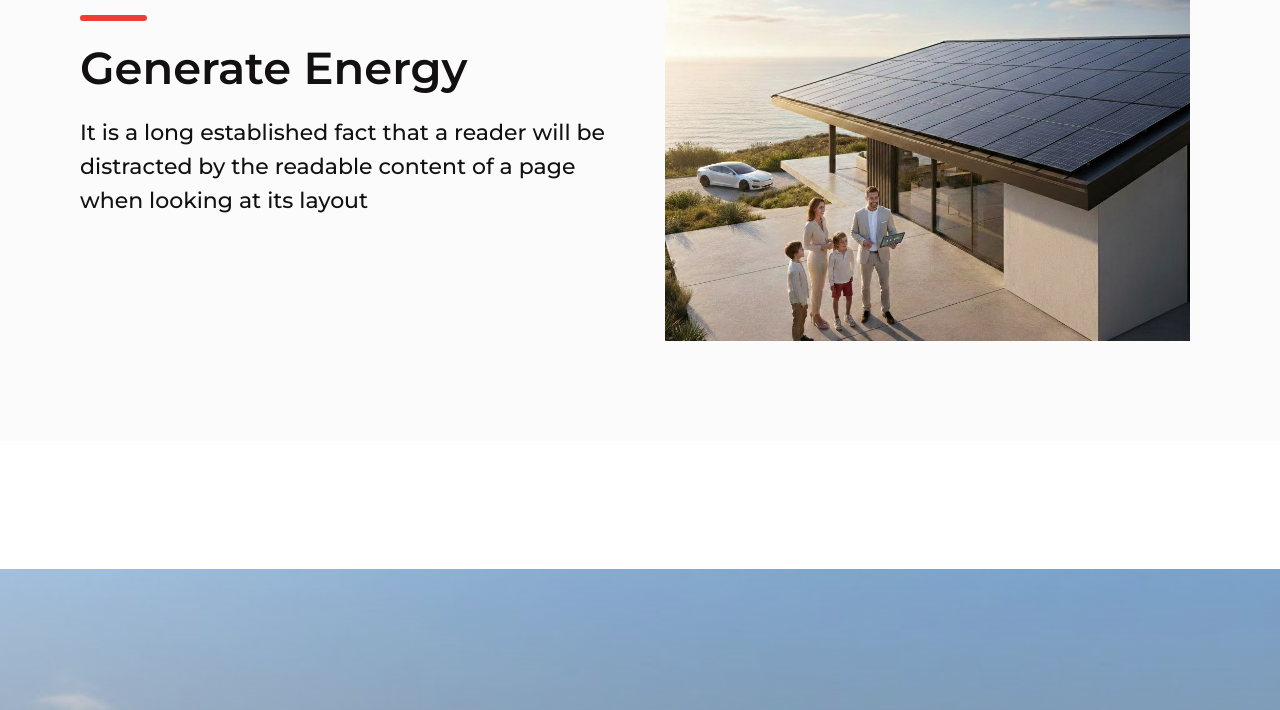
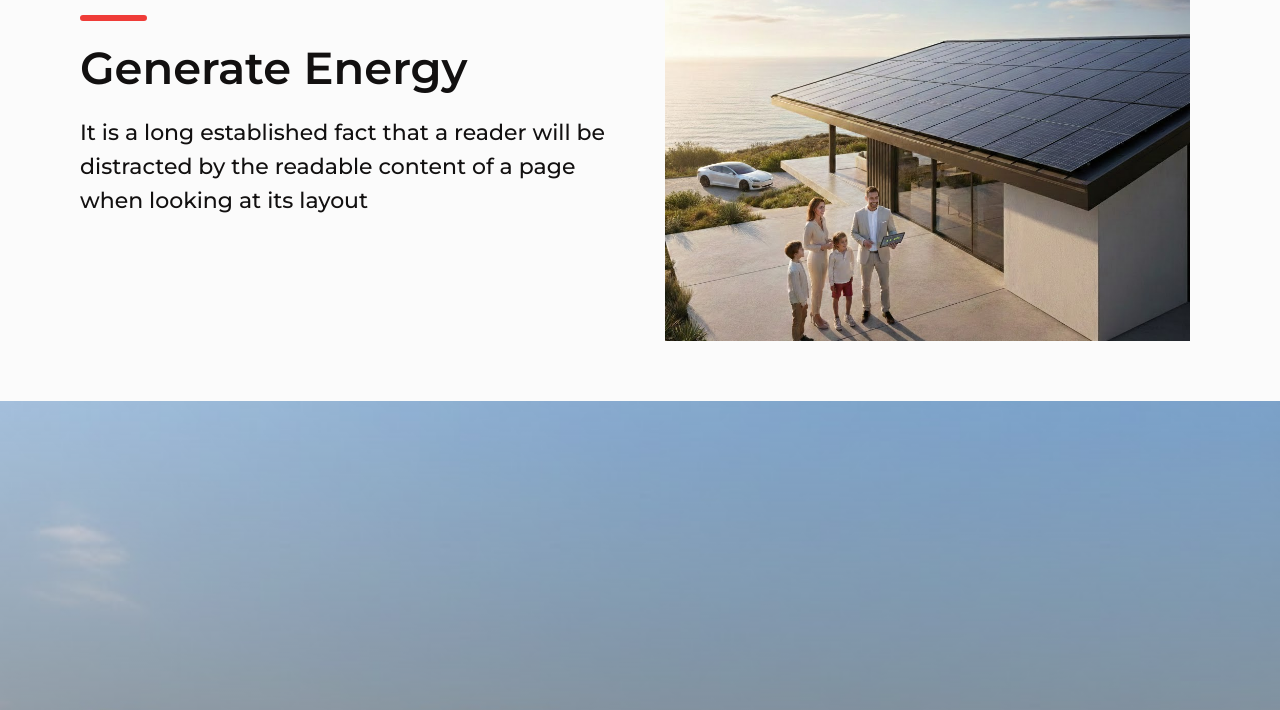
Before and after one commit to Zlaark/G-power, a Next.js app: page / in a window 1280 px wide. Shown: the part 2043-2753 px from the top of the page. Built offline with nearby package versions, Linux system fonts and the light colour scheme.

Commit message:
feat: Adjust padding in GenerateEnergy section for improved layout consistency

```diff
--- a/src/app/page.tsx
+++ b/src/app/page.tsx
@@ -19,7 +19,6 @@ export default function Home() {
       <SaveOnBills />
       <SolarMaintenance />
       <GenerateEnergy />
-      <div className="py-16 bg-white" />
       <SleekDurable />
       <FeaturesCarousel />
       <GridGoesDown />
--- a/src/sections/GenerateEnergy.tsx
+++ b/src/sections/GenerateEnergy.tsx
@@ -6,7 +6,7 @@ export const GenerateEnergy = () => {
             <div className="mx-auto max-w-[1920px]">
 
                 {/* Content Container */}
-                <div className="w-full flex flex-col lg:flex-row lg:items-center lg:gap-[60px] px-[20px] md:px-[60px] lg:pl-[80px] lg:pr-[90px] pt-[80px] pb-[60px] lg:py-[100px]">
+                <div className="w-full flex flex-col lg:flex-row lg:items-center lg:gap-[60px] px-[20px] md:px-[60px] lg:pl-[80px] lg:pr-[90px] pt-[80px] pb-[20px] lg:pt-[100px] lg:pb-[60px]">
 
                     {/* Left Side: Text Content */}
                     <div className="w-full lg:w-1/2 flex flex-col gap-[15px] md:gap-[23px] mb-[40px] lg:mb-0 z-10">
```
